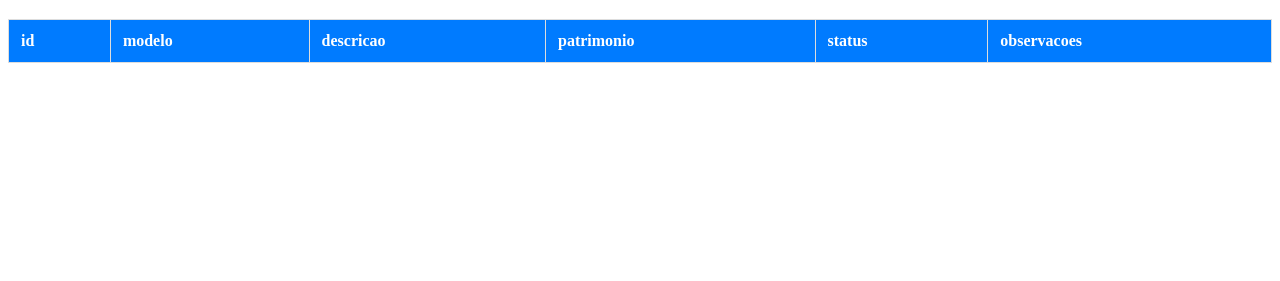
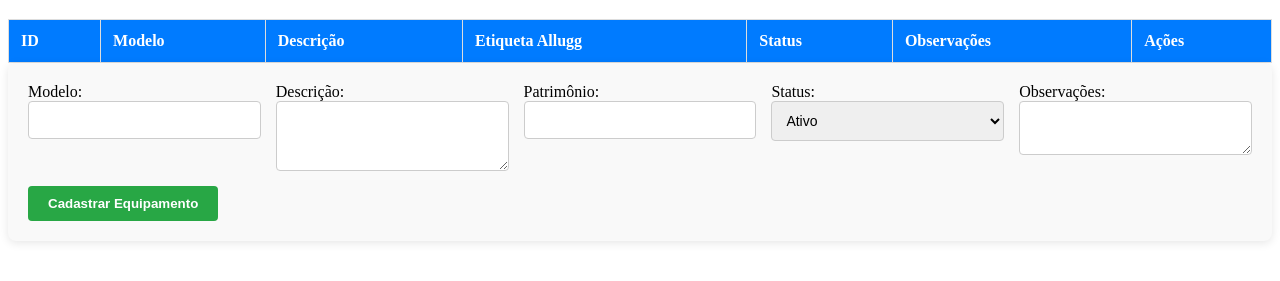
Before and after one commit to bugianivitor/gerenciamento-ativos, a website: page index.html in a window 1280 px wide. Shown: the part 61-342 px from the top of the page. Drawn offline with Linux system fonts and the light colour scheme; no server answers.

Commit message:
form para cadastro de equipamentos

```diff
--- a/index.html
+++ b/index.html
@@ -14,18 +14,51 @@
         <table>
             <thead>
                 <tr>
-                    <th>id</th>
-                    <th>modelo</th>
-                    <th>descricao</th>
-                    <th>patrimonio</th>
-                    <th>status</th>
-                    <th>observacoes</th>
+                    <th>ID</th>
+                    <th>Modelo</th>
+                    <th>Descrição</th>
+                    <th>Etiqueta Allugg</th>
+                    <th>Status</th>
+                    <th>Observações</th>
+                    <th>Ações</th>
                 </tr>
             </thead>
             <tbody id="tabela-corpo">
 
             </tbody>
         </table>
+        <form id="form-equipamento">
+            <div>
+                <label for="modelo">Modelo:</label>
+                <input type="text" id="modelo" required>
+            </div>
+
+            <div>
+                <label for="descricao">Descrição:</label>
+                <textarea id="descricao" rows="3"></textarea>
+            </div>
+
+            <div>
+                <label for="patrimonio">Patrimônio:</label>
+                <input type="text" id="patrimonio" required>
+            </div>
+
+            <div>
+                <label for="status">Status:</label>
+                <select id="status">
+                    <option value="Ativo">Ativo</option>
+                    <option value="Manutenção">Manutenção</option>
+                    <option value="Em uso">Em uso</option>
+                </select>
+            </div>
+
+            <div>
+                <label for="observacoes">Observações:</label>
+                <textarea id="observacoes" rows="2"></textarea>
+            </div>
+
+            <button type="submit">Cadastrar Equipamento</button>
+        </form>
     </div>
     <script src="script.js"></script>
 </body>
--- a/script.js
+++ b/script.js
@@ -20,6 +20,7 @@ async function carregarEquipamento() {
                     <td>${equipamento.patrimonio}</td>
                     <td>${equipamento.status}</td>
                     <td>${equipamento.observacoes}</td>
+                    <td><button id="excluir">🗑️</button></td>
                 </tr>`
             });
         }
@@ -29,3 +30,39 @@ async function carregarEquipamento() {
 }
 
 carregarEquipamento();
+
+const form = document.getElementById('form-equipamento')
+
+form.addEventListener('submit', async (event) => {
+    event.preventDefault()
+
+    const novoEquipamento = {
+        modelo: document.getElementById('modelo').value,
+        descricao: document.getElementById('descricao').value,
+        patrimonio: document.getElementById('patrimonio').value,
+        status: document.getElementById('status').value,
+        observacoes: document.getElementById('observacoes').value
+    };
+
+    try {
+        const resposta = await fetch('http://localhost:3000/equipamentos', {
+            method: 'POST',
+            headers: {
+                'Content-Type': 'application/json'
+            },
+            body: JSON.stringify(novoEquipamento)
+        });
+
+        if (resposta.ok) {
+            alert('Equipamento cadastrado com sucesso! 🎉')
+            form.reset(); // Limpa todos os campos do formulário
+            carregarEquipamento(); // Atualiza a tabela automaticamente
+        } else {
+            alert('Erro ao cadastrar equipamento. ❌');
+        }
+    } catch (erro) {
+        console.error('Erro na requisição:', erro);
+    }
+})
+
+const excluir =
--- a/style.css
+++ b/style.css
@@ -28,3 +28,44 @@ tbody tr:hover {
     background-color: #d1e7ff; /* Um azul bem suave */
     cursor: pointer; /* Transforma a seta em "mãozinha" */
 }
+
+#form-equipamento {
+    background-color: #f9f9f9;
+    padding: 20px;
+    border-radius: 8px;
+    box-shadow: 0 2px 10px rgba(0,0,0,0.1);
+    margin-bottom: 30px;
+    display: flex;
+    flex-wrap: wrap; /* Permite que os campos quebrem a linha */
+    gap: 15px;      /* Espaço entre os campos */
+}
+
+#form-equipamento div {
+    display: flex;
+    flex-direction: column; /* Label em cima do Input */
+    flex: 1 1 200px;        /* Largura flexível */
+}
+
+#form-equipamento input,
+#form-equipamento select,
+#form-equipamento textarea {
+    padding: 10px;
+    border: 1px solid #ccc;
+    border-radius: 4px;
+    font-size: 14px;
+}
+
+#form-equipamento button {
+    background-color: #28a745;
+    color: white;
+    padding: 10px 20px;
+    border: none;
+    border-radius: 4px;
+    cursor: pointer;
+    font-weight: bold;
+    align-self: flex-end; /* Alinha o botão ao final */
+}
+
+#form-equipamento button:hover {
+    background-color: #218838;
+}
```
